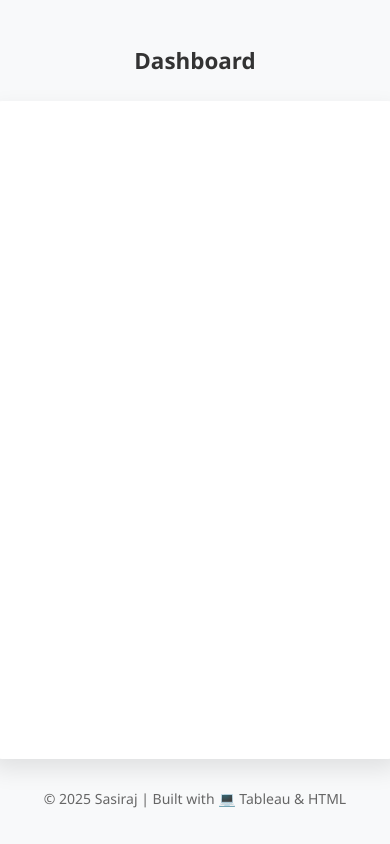
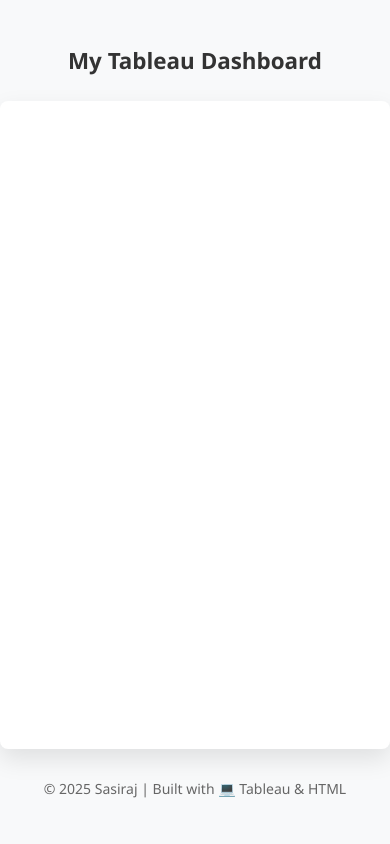
Before and after one commit to sasibbfde/dashboard, a plain HTML site: page index.html in a window 390 px wide. Drawn offline with Linux system fonts and the light colour scheme.

Commit message:
Update index.html

```diff
--- a/index.html
+++ b/index.html
@@ -2,7 +2,7 @@
 <html lang="en">
 <head>
   <meta charset="UTF-8">
-  <title>Dashboard</title>
+  <title>Responsive Tableau Dashboard</title>
   <meta name="viewport" content="width=device-width, initial-scale=1">
   <style>
     body {
@@ -26,23 +26,25 @@
 
     .dashboard-container {
       width: 100%;
-      max-width: 100vw;
+      max-width: 1200px;
       height: auto;
-      overflow: auto;
+      overflow-x: auto;
+      overflow-y: auto;
       background: white;
       box-shadow: 0 10px 25px rgba(0, 0, 0, 0.1);
       border-radius: 12px;
       padding: 10px;
+      box-sizing: border-box;
     }
 
     .tableauPlaceholder {
       width: 100%;
       min-width: 100%;
-      height: auto;
     }
 
     .tableauViz {
       width: 100%;
+      min-width: 100%;
       height: 75vh;
       min-height: 500px;
       border: none;
@@ -60,6 +62,11 @@
         font-size: 1.4em;
       }
 
+      .dashboard-container {
+        padding: 5px;
+        border-radius: 8px;
+      }
+
       .tableauViz {
         height: 80vh;
         min-height: 400px;
@@ -70,11 +77,10 @@
 <body>
 
   <header>
-    <h1>Dashboard</h1>
+    <h1>My Tableau Dashboard</h1>
   </header>
 
   <div class="dashboard-container">
-    <!-- Tableau Embed Code -->
     <div class='tableauPlaceholder' id='viz1748634222924' style='position: relative;'>
       <noscript>
         <a href='#'>
```
